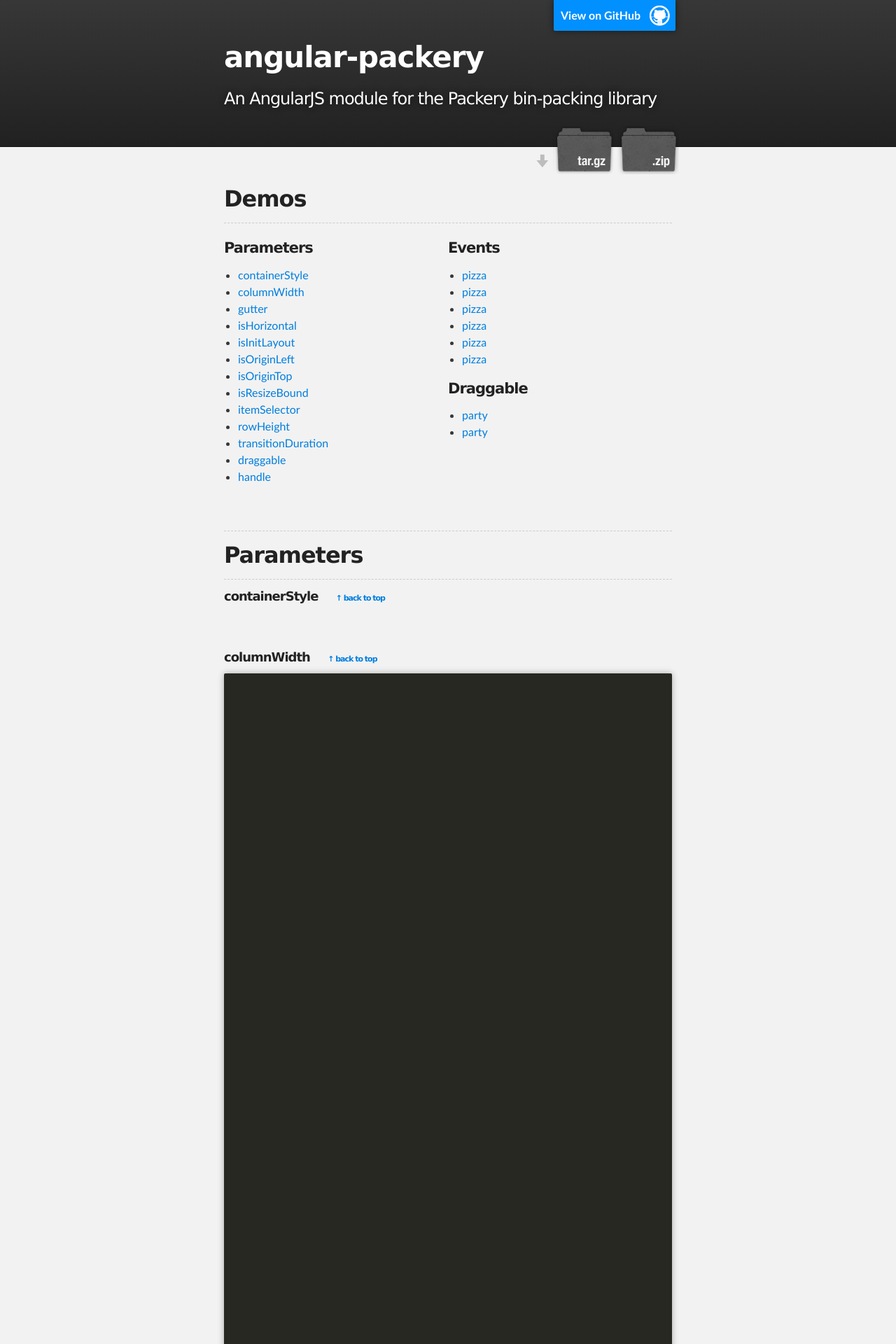
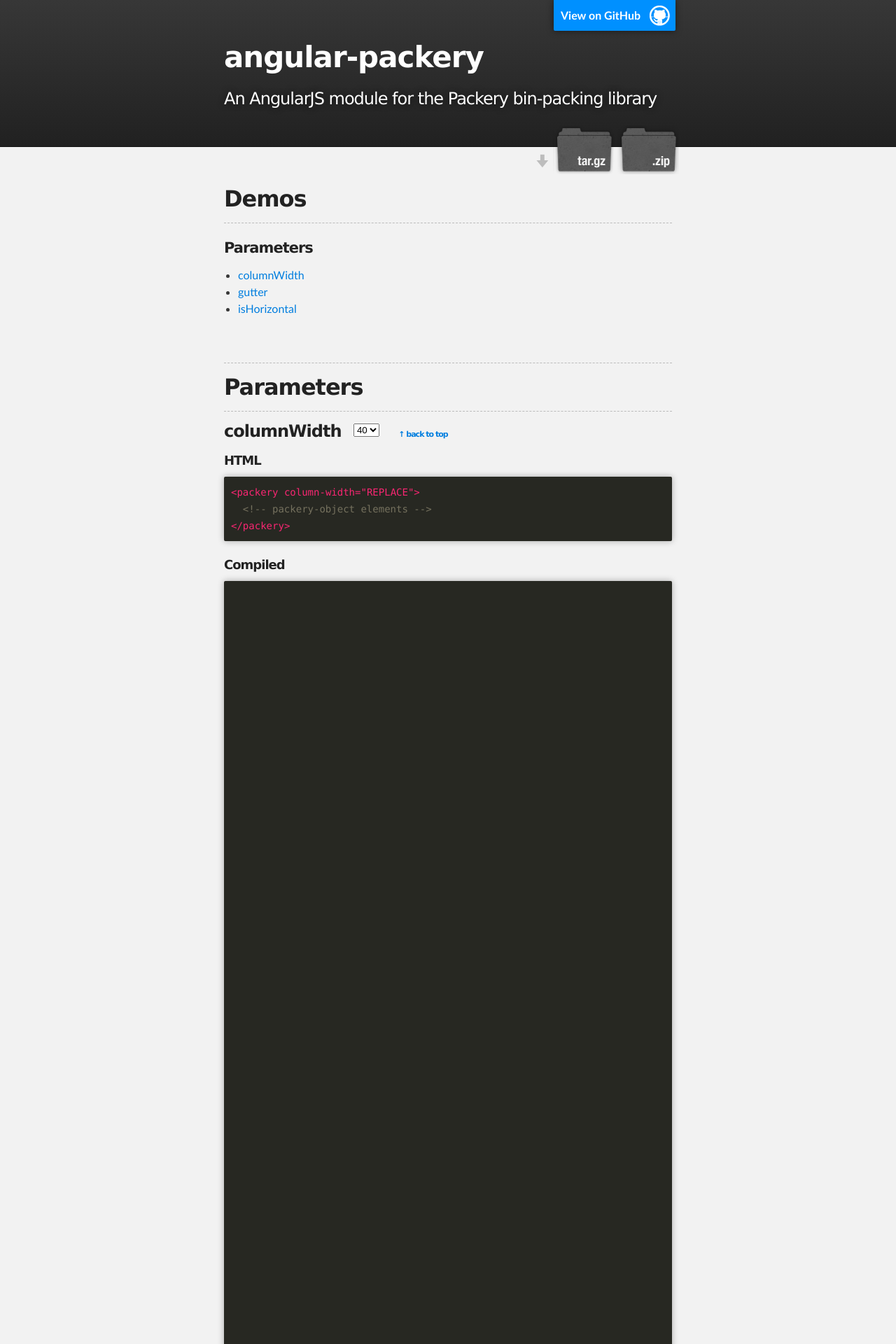
Before and after one commit to SunGard-Labs/angular-packery, a Jekyll site: the page built from demos.html, in a window 1280 px wide. Shown: the top 1920 px of the page at 70% size. Built offline with Jekyll 4.4.1, drawn with Linux system fonts in a browser that asks for light colours; nearby versions of some CDN libraries; some of the changed text lies outside the part shown.

Commit message:
i believe i've lost my sanity, sir

```diff
--- a/_layouts/default.html
+++ b/_layouts/default.html
@@ -13,7 +13,12 @@
   {% include header.html %}
 
   <div id="main_wrapper" class="outer">
-    <main id="main" class="inner">
+    {% if page.ng-app %}
+      <main id="main" class="inner" ng-controller="{{ page.ng-app | capitalize }}Controller">
+    {% else %}
+      <main id="main" class="inner">
+    {% endif %}
+
       {{ content }}
     </main>
   </div>
--- a/_sass/_base.scss
+++ b/_sass/_base.scss
@@ -28,7 +28,7 @@
 h2 {
   padding-bottom: 10px;
   font-size: 32px;
-  border-bottom: 1px dashed #ccc;
+  border-bottom: 1px dashed #bbb;
 }
 
 h3 {
@@ -296,22 +296,13 @@
 #main {
   padding: 40px 0;
 
-  .demo {
-    padding-bottom: 40px;
-  }
-
   > section {
     padding-bottom: 50px;
-    border-bottom: 1px dashed #ccc;
+    border-bottom: 1px dashed #bbb;
 
     &:last-child {
       padding-bottom: none;
       border-bottom: none;
-    }
-
-    .return_link {
-      font-size: 11px;
-      padding-left: 20px;
     }
   }
 }
--- a/_sass/_syntax-highlighting.scss
+++ b/_sass/_syntax-highlighting.scss
@@ -99,6 +99,11 @@
   .gu { color: #75715e; } /* Generic.Subheading & Diff Unified/Comment? */
   .gd { color: #f92672; } /* Generic.Deleted & Diff Deleted */
   .gi { color: #a6e22e; } /* Generic.Inserted & Diff Inserted */
+
+  .hljs-tag, .hljs-title { color: #f92672; }
+  .hljs-value { color: #e6db74; }
+  .hljs-attribute { color: #a6e22e; }
+  .hljs-comment { color: #75715e; }
 }
 
 
--- a/demos.html
+++ b/demos.html
@@ -23,35 +24,7 @@
     <div class="col">
       <h4>Parameters</h4>
       <ul>
-        <li><a href="#containerStyle">containerStyle</a></li>
-        <li><a href="#columnWidth">columnWidth</a></li>
-        <li><a href="#gutter">gutter</a></li>
-        <li><a href="#isHorizontal">isHorizontal</a></li>
-        <li><a href="#isInitLayout">isInitLayout</a></li>
-        <li><a href="#isOriginLeft">isOriginLeft</a></li>
-        <li><a href="#isOriginTop">isOriginTop</a></li>
-        <li><a href="#isResizeBound">isResizeBound</a></li>
-        <li><a href="#itemSelector">itemSelector</a></li>
-        <li><a href="#rowHeight">rowHeight</a></li>
-        <li><a href="#transitionDuration">transitionDuration</a></li>
-        <li><a href="#draggable">draggable</a></li>
-        <li><a href="#handle">handle</a></li>
-      </ul>
-    </div>
-    <div class="col">
-      <h4>Events</h4>
-      <ul>
-        <li><a href="#pizza">pizza</a></li>
-        <li><a href="#pizza">pizza</a></li>
-        <li><a href="#pizza">pizza</a></li>
-        <li><a href="#pizza">pizza</a></li>
-        <li><a href="#pizza">pizza</a></li>
-        <li><a href="#pizza">pizza</a></li>
-      </ul>
-      <h4>Draggable</h4>
-      <ul>
-        <li><a href="#party">party</a></li>
-        <li><a href="#party">party</a></li>
+        <li ng-repeat="item in parameters" ng-cloak><a href="#{!{ item.id }!}">{!{ item.id }!}</a></li>
       </ul>
     </div>
     <div class="clear"></div>
@@ -60,63 +33,19 @@
 
 <section>
   <h2>Parameters</h2>
-  <div id="containerStyle" class="demo">
-    <h5>containerStyle <a href="#top" class="return_link">&#8593; back to top</a></h5>
-  </div>
+  <div ng-repeat="item in parameters" ng-cloak id="{!{ item.id }!}" class="demo">
+    <h3>
+      <label for="{!{ item.id }!}Select">{!{ item.id }!}</label>
+      <select id="{!{ item.id }!}Select" data-ng-options="option for option in item.dropdown" data-ng-model="item.selected" update-code></select>
+      <a href="#top" class="return_link">&#8593; back to top</a>
+    </h3>
 
-  <div id="columnWidth" class="demo">
-    <h5>columnWidth <a href="#top" class="return_link">&#8593; back to top</a></h5>
+    <h5>HTML</h5>
+    <div render>{!{item.code.render}!}</div>
 
-    <packery column-width="40" class="demo-wrapper" ng-cloak>
-      <random-objects no-width num-objects="40"></random-objects>
-    </packery>
-  </div>
+    <h5>Compiled</h5>
+    <div compile="item.code.compile"></div>
 
-  <div id="gutter" class="demo">
-    <h5>gutter <a href="#top" class="return_link">&#8593; back to top</a></h5>
-
-    <packery gutter="5" class="demo-wrapper" ng-cloak>
-      <random-objects no-width baseline="50"></random-objects>
-    </packery>
-  </div>
-
-  <div id="isHorizontal" class="demo">
-    <h5>isHorizontal <a href="#top" class="return_link">&#8593; back to top</a></h5>
-  </div>
-
-  <div id="isInitLayout" class="demo">
-    <h5>isInitLayout <a href="#top" class="return_link">&#8593; back to top</a></h5>
-  </div>
-
-  <div id="isOriginLeft" class="demo">
-    <h5>isOriginLeft <a href="#top" class="return_link">&#8593; back to top</a></h5>
-  </div>
-
-  <div id="isOriginTop" class="demo">
-    <h5>isOriginTop <a href="#top" class="return_link">&#8593; back to top</a></h5>
-  </div>
-
-  <div id="isResizeBound" class="demo">
-    <h5>isResizeBound <a href="#top" class="return_link">&#8593; back to top</a></h5>
-  </div>
-
-  <div id="itemSelector" class="demo">
-    <h5>itemSelector <a href="#top" class="return_link">&#8593; back to top</a></h5>
-  </div>
-
-  <div id="rowHeight" class="demo">
-    <h5>rowHeight <a href="#top" class="return_link">&#8593; back to top</a></h5>
-  </div>
-
-  <div id="transitionDuration" class="demo">
-    <h5>transitionDuration <a href="#top" class="return_link">&#8593; back to top</a></h5>
-  </div>
-
-  <div id="draggable" class="demo">
-    <h5>draggable <a href="#top" class="return_link">&#8593; back to top</a></h5>
-  </div>
-
-  <div id="handle" class="demo">
-    <h5>handle <a href="#top" class="return_link">&#8593; back to top</a></h5>
+    <hr>
   </div>
 </section>
--- a/resources/css/demos.scss
+++ b/resources/css/demos.scss
@@ -7,6 +7,38 @@
 
 [ng\:cloak], [ng-cloak], [data-ng-cloak], [x-ng-cloak], .ng-cloak, .x-ng-cloak {
   display: none !important;
+}
+
+.demo {
+  padding-bottom: 40px;
+
+  hr {
+    width: 300px;
+    color: transparent;
+    border: none;
+    border-bottom: 1px dashed #ddd;
+    margin-top: 30px;
+    float: left;
+  }
+
+  &:last-child hr {
+    display: none;
+  }
+
+  > h3 {
+    clear: both;
+
+    select {
+      position: relative;
+      top: -5px;
+      margin-left: 10px;
+    }
+
+    .return_link {
+      font-size: 11px;
+      padding-left: 20px;
+    }
+  }
 }
 
 .demo-wrapper {
@@ -24,6 +56,8 @@
 }
 
 .packery-object {
+  box-sizing: border-box;
+  border: 3px solid rgba(0,0,0,.1);
 
   &.color-a { background: #a6e22e; }
   &.color-b { background: #66d9ef; }
@@ -36,9 +70,17 @@
   &.w-single { width: $baseline; }
   &.w-double { width: $baseline * 2; }
   &.w-triple { width: $baseline * 3; }
+}
 
-  #gutter & {
+#gutter {
+  .packery-object {
     &.h-double { height: ($baseline * 2) + 5px; }
     &.h-triple { height: ($baseline * 3) + 10px; }
   }
 }
+
+#isHorizontal {
+  .packery-container {
+    height: $baseline * 7;
+  }
+}
--- a/resources/js/app.js
+++ b/resources/js/app.js
@@ -18,6 +18,58 @@
     'angular-packery'
   ];
 
+  var moduleConfiguration = function ($interpolateProvider) {
+    $interpolateProvider.startSymbol('{!{').endSymbol('}!}');
+  };
+
+  var demosController = function ($scope, $sce) {
+
+    $scope.parameters = [
+      {
+        id: 'columnWidth',
+        dropdown: [ '30', '40', '50', '75' ],
+        selected: '40',
+        code: {
+          compile: '<packery column-width="{!{item.selected}!}" class="demo-wrapper"><random-objects no-width num-objects="40"></random-objects></packery>',
+          render: '<packery column-width="REPLACE">\n  <!-- packery-object elements -->\n</packery>'
+        }
+      },
+      {
+        id: 'gutter',
+        dropdown: [ '0', '5', '10', '25' ],
+        selected: '5',
+        code: {
+          compile: '<packery gutter="{!{item.selected}!}" class="demo-wrapper"><random-objects no-width></random-objects></packery>',
+          render: '<packery gutter="REPLACE">\n  <!-- packery-object elements -->\n</packery>'
+        }
+      },
+      {
+        id: 'isHorizontal',
+        dropdown: [ 'true', 'false' ],
+        selected: 'true',
+        code: {
+          compile: '<packery is-horizontal="{!{item.selected}!}" class="demo-wrapper"><random-objects></random-objects></packery>',
+          render: '<packery is-horizontal="REPLACE">\n  <!-- packery-object elements -->\n</packery>'
+        }
+      }
+    ];
+
+  };
+
+  var compileDirective = function ($compile) {
+    return function (scope, element, attrs) {
+      scope.$watch(
+        function (scope) {
+          return scope.$eval(attrs.compile);
+        },
+        function (value) {
+          element.html(value);
+          $compile(element.contents())(scope);
+        }
+      );
+    };
+  };
+
   var randomObjectsDirective = function () {
     return {
       restrict: 'E',
@@ -35,9 +87,9 @@
         for (var i = 0; i < numObjects; i++) {
           html += "<packery-object class='";
           tAttrs.extraClasses === undefined ? html += "" : html += tAttrs.extraClasses; // added classes
-          tAttrs.noHeight === undefined ? html += " h-" + randomize(sizes) : angular.noop(); // width
+          tAttrs.noHeight === undefined ? html += " h-" + randomize(sizes) : angular.noop(); // height
           tAttrs.noWidth === undefined ? html += " w-" + randomize(sizes) : angular.noop(); // width
-          html += " color-" + randomize(colors); // width
+          html += " color-" + randomize(colors); // color
           html += "'></packery-object>";
         }
 
@@ -46,8 +98,60 @@
     };
   };
 
+  var compileDirective = function ($compile) {
+    return function(scope, element, attrs) {
+      scope.$watch(
+        function(scope) {
+          return scope.$eval(attrs.compile);
+        },
+        function(value) {
+          element.html(value);
+          $compile(element.contents())(scope);
+        }
+      );
+    };
+  };
+
+  var renderDirective = function ($interpolate, $timeout) {
+    return {
+      restrict: 'A',
+      template: '<div class="highlight" style="display:none;"><pre><code class="html" ng-transclude></code></pre></div>',
+      transclude: true,
+      replace: true,
+      link: function (scope, element) {
+        $timeout(function () {
+          var interpolated = $interpolate('{!{item.selected}!}')(scope),
+              wrapper = element.find('span'),
+              oldText = wrapper.text(),
+              newText = oldText.replace(/REPLACE/i, interpolated);
+
+          wrapper.text(newText);
+          hljs.highlightBlock(element.find('pre code')[0]);
+          element.show();
+        });
+      }
+    };
+  };
+
+  var updateCodeDirective = function ($compile) {
+    return function (scope, element) {
+      element.bind('change', function () {
+        var htmlRender = $compile('<div render>{!{item.code.render}!}</div>')(scope),
+            htmlCompile = $compile('<div compile="item.code.compile"></div>')(scope);
+
+        $(element).parents('.demo').find('div[render]').replaceWith(htmlRender);
+        $(element).parents('.demo').find('div[compile]').replaceWith(htmlCompile);
+      });
+    };
+  };
+
   angular
-    .module('demos', moduleDependencies)
-    .directive('randomObjects', [ randomObjectsDirective ]);
+    .module( 'demos', moduleDependencies )
+    .config( [ '$interpolateProvider', moduleConfiguration ] )
+    .controller( 'DemosController', [ '$scope', '$sce', demosController ] )
+    .directive ( 'compile', [ '$compile', compileDirective ] )
+    .directive( 'randomObjects', [ randomObjectsDirective ] )
+    .directive( 'render', [ '$interpolate', '$timeout', renderDirective ] )
+    .directive( 'updateCode', [ '$compile', updateCodeDirective ] );
 
 })();
```
Also changed, not shown: other parts of demos.html (+1 -0 lines), 5 other files.
